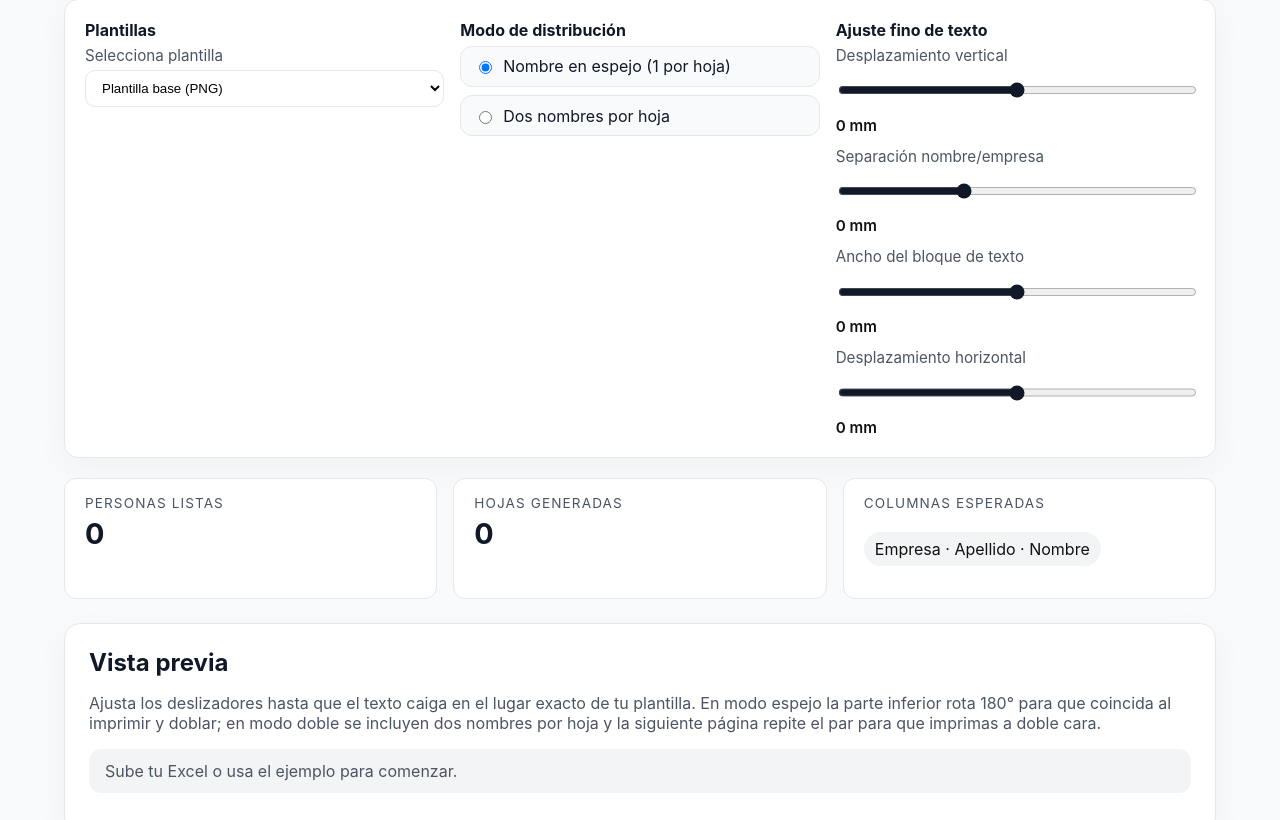
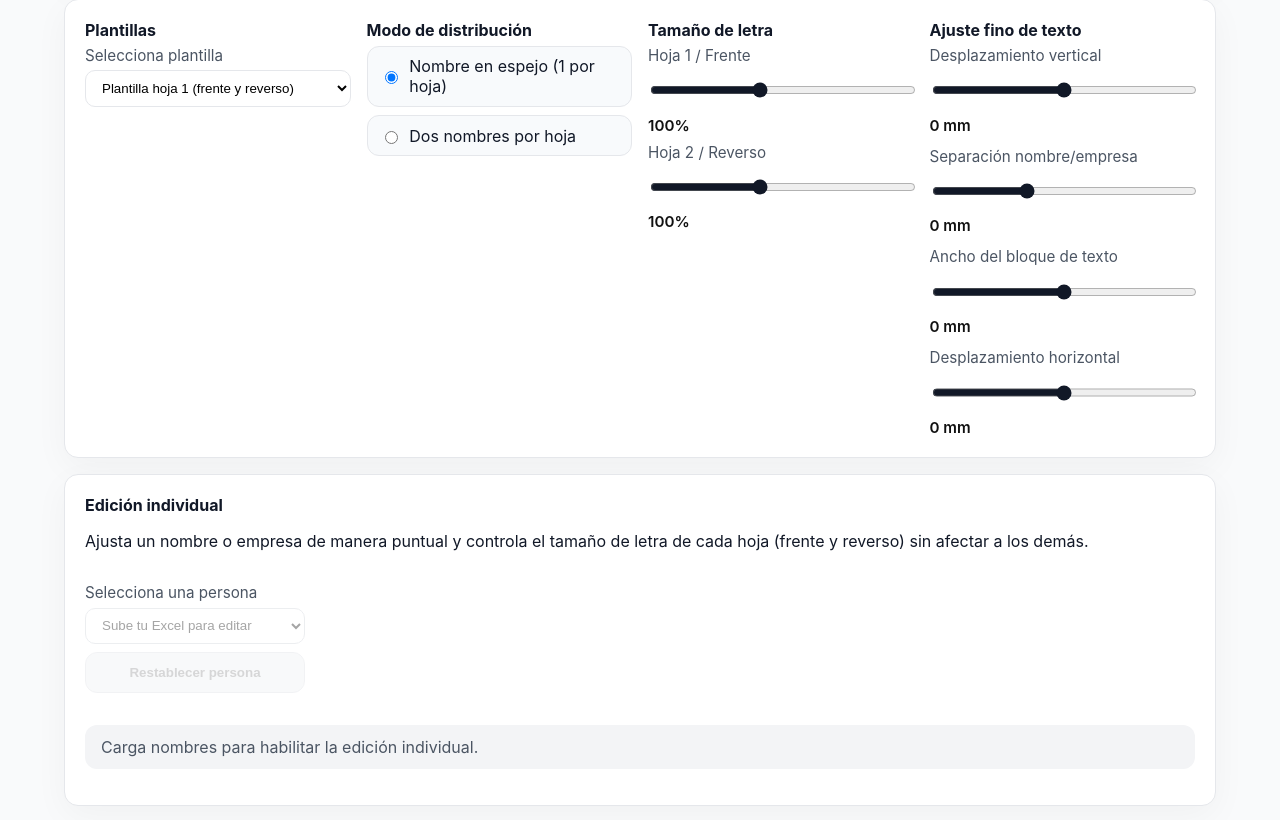
Before and after one commit to vicvaz074/automatizacion_nombres, a React (Vite) app: page / in a window 1280 px wide. Shown: the part 360-1180 px from the top of the page. Built offline with nearby package versions, Linux system fonts and the light colour scheme.

Commit message:
Add template and typography customization

```diff
--- a/src/App.css
+++ b/src/App.css
@@ -146,6 +146,18 @@ button.ghost {
   box-shadow: 0 10px 35px rgba(0, 0, 0, 0.04);
 }
 
+.panel--stacked {
+  grid-template-columns: 1fr;
+}
+
+.panel__heading {
+  display: flex;
+  align-items: flex-start;
+  justify-content: space-between;
+  gap: 1rem;
+  flex-wrap: wrap;
+}
+
 .panel__title {
   margin: 0 0 0.35rem;
   font-weight: 700;
@@ -161,6 +173,12 @@ button.ghost {
 }
 
 .controls.grid {
+  grid-template-columns: repeat(auto-fit, minmax(240px, 1fr));
+  gap: 0.75rem;
+}
+
+.editor-grid {
+  display: grid;
   grid-template-columns: repeat(auto-fit, minmax(240px, 1fr));
   gap: 0.75rem;
 }
--- a/src/App.jsx
+++ b/src/App.jsx
@@ -8,16 +8,22 @@ const FUTURA_STACK = "'Futura', 'Futura PT', 'Century Gothic', 'Arial', sans-ser
 
 const TEMPLATE_OPTIONS = [
   {
-    id: 'png-default',
-    label: 'Plantilla base (PNG)',
+    id: 'sheet-one',
+    label: 'Plantilla hoja 1 (frente y reverso)',
     front: '/Plantilla_hoja_1.png',
+    back: '/Plantilla_hoja_1.png',
+  },
+  {
+    id: 'sheet-two',
+    label: 'Plantilla hoja 2 (frente y reverso)',
+    front: '/Plantilla_hoja_2.png',
     back: '/Plantilla_hoja_2.png',
   },
   {
-    id: 'svg-alt',
-    label: 'Plantilla alternativa (SVG)',
-    front: '/template-front.svg',
-    back: '/template-back.svg',
+    id: 'mixed',
+    label: 'Combinado: hoja 1 al frente · hoja 2 al reverso',
+    front: '/Plantilla_hoja_1.png',
+    back: '/Plantilla_hoja_2.png',
   },
   {
     id: 'custom',
@@ -193,7 +199,7 @@ function buildAttendees(rows) {
     .filter(Boolean)
 }
 
-function buildNameStyles(attendee, isBack, positionAdjustments) {
+function buildNameStyles(attendee, isBack, positionAdjustments, fontScale = 1) {
   const { fullName, company } = attendee
   const { nameFontSize, companyFontSize, namesGap, namesOffset, namesWidth } = getTypographyMetrics(fullName, company)
 
@@ -202,11 +208,14 @@ function buildNameStyles(attendee, isBack, positionAdjustments) {
   const adjustedWidth = Math.max(50, namesWidth + positionAdjustments.width - (isBack ? 2 : 0))
   const topOffset = Math.max(12.5, adjustedOffset - 8.2)
   const bottomOffset = Math.max(10, adjustedOffset - 12.2)
+  const safeScale = Math.min(Math.max(fontScale, 0.6), 1.6)
+  const scaledNameSize = Math.round(nameFontSize * safeScale * 10) / 10
+  const scaledCompanySize = Math.round(companyFontSize * safeScale * 10) / 10
 
   return {
     fontFamily: FUTURA_STACK,
-    '--name-size': `${nameFontSize}pt`,
-    '--company-size': `${companyFontSize}pt`,
+    '--name-size': `${scaledNameSize}pt`,
+    '--company-size': `${scaledCompanySize}pt`,
     '--names-gap': `${adjustedGap}mm`,
     '--names-offset': `${adjustedOffset}mm`,
     '--names-offset-top': `${topOffset}mm`,
@@ -216,12 +225,18 @@ function buildNameStyles(attendee, isBack, positionAdjustments) {
   }
 }
 
-function BadgeFace({ attendees, variant = 'front', template, layoutMode, positionAdjustments }) {
+function BadgeFace({ attendees, variant = 'front', template, layoutMode, positionAdjustments, fontScale }) {
   const isBack = variant === 'back'
   const templateSrc = isBack ? template.back : template.front
   const [first, second] = attendees
-  const primaryStyles = buildNameStyles(first, isBack, positionAdjustments)
-  const secondaryStyles = second ? buildNameStyles(second, isBack, positionAdjustments) : primaryStyles
+  const baseScale = isBack ? fontScale.back : fontScale.front
+  const primaryScale = baseScale * (isBack ? first.fontScaleBack ?? 1 : first.fontScaleFront ?? 1)
+  const secondaryScale =
+    baseScale * (isBack ? second?.fontScaleBack ?? 1 : second?.fontScaleFront ?? 1)
+  const primaryStyles = buildNameStyles(first, isBack, positionAdjustments, primaryScale)
+  const secondaryStyles = second
+    ? buildNameStyles(second, isBack, positionAdjustments, secondaryScale)
+    : primaryStyles
   const isMirrorLayout = layoutMode === 'mirror'
 
   return (
@@ -270,6 +285,9 @@ function App() {
   const [customTemplate, setCustomTemplate] = useState({ front: '', back: '' })
   const [layoutMode, setLayoutMode] = useState('mirror')
   const [positionAdjustments, setPositionAdjustments] = useState({ vertical: 0, gap: 0, width: 0, horizontal: 0 })
+  const [fontScale, setFontScale] = useState({ front: 1, back: 1 })
+  const [attendeeOverrides, setAttendeeOverrides] = useState({})
+  const [editingIndex, setEditingIndex] = useState(0)
   const [objectUrls, setObjectUrls] = useState([])
   const [isExporting, setIsExporting] = useState(false)
 
@@ -279,6 +297,14 @@ function App() {
     },
     [objectUrls]
   )
+
+  useEffect(() => {
+    setEditingIndex((prev) => {
+      if (!attendees.length) return 0
+      if (prev >= attendees.length) return 0
+      return prev
+    })
+  }, [attendees.length])
 
   const handleFile = async (event) => {
     setError('')
@@ -296,6 +322,8 @@ function App() {
         setError('No se encontraron filas con las columnas "Empresa", "Apellido" y "Nombre".')
       }
       setAttendees(parsed)
+      setAttendeeOverrides({})
+      setEditingIndex(0)
     } catch (err) {
       console.error(err)
       setError('No pudimos leer el archivo. Asegúrate de subir un Excel (.xlsx) con las columnas esperadas.')
@@ -318,11 +346,34 @@ function App() {
       Nombre: row.firstName,
     }))
     setAttendees(buildAttendees(sampleRows))
+    setAttendeeOverrides({})
+    setEditingIndex(0)
     setError('')
   }
 
   const updatePosition = (field, value) => {
     setPositionAdjustments((prev) => ({ ...prev, [field]: value }))
+  }
+
+  const updateFontScale = (side, value) => {
+    setFontScale((prev) => ({ ...prev, [side]: value }))
+  }
+
+  const updateAttendeeOverride = (index, field, value) => {
+    setAttendeeOverrides((prev) => ({
+      ...prev,
+      [index]: {
+        ...(prev[index] || {}),
+        [field]: value,
+      },
+    }))
+  }
+
+  const resetAttendeeOverride = (index) => {
+    setAttendeeOverrides((prev) => {
+      const { [index]: removed, ...rest } = prev
+      return rest
+    })
   }
 
   const activeTemplate = useMemo(() => {
@@ -336,18 +387,33 @@ function App() {
     [activeTemplate]
   )
 
+  const decoratedAttendees = useMemo(
+    () =>
+      attendees.map((attendee, index) => {
+        const overrides = attendeeOverrides[index] || {}
+        return {
+          ...attendee,
+          fullName: overrides.name ?? attendee.fullName,
+          company: overrides.company ?? attendee.company,
+          fontScaleFront: overrides.fontScaleFront ?? 1,
+          fontScaleBack: overrides.fontScaleBack ?? 1,
+        }
+      }),
+    [attendeeOverrides, attendees]
+  )
+
   const badgeGroups = useMemo(() => {
-    if (layoutMode === 'mirror') return attendees.map((attendee) => [attendee])
+    if (layoutMode === 'mirror') return decoratedAttendees.map((attendee) => [attendee])
 
     const groups = []
-    for (let i = 0; i < attendees.length; i += 2) {
-      groups.push(attendees.slice(i, i + 2))
+    for (let i = 0; i < decoratedAttendees.length; i += 2) {
+      groups.push(decoratedAttendees.slice(i, i + 2))
     }
     return groups
-  }, [attendees, layoutMode])
+  }, [decoratedAttendees, layoutMode])
 
   const totalSheets = useMemo(() => badgeGroups.length, [badgeGroups])
-  const totalPeople = useMemo(() => attendees.length, [attendees])
+  const totalPeople = useMemo(() => decoratedAttendees.length, [decoratedAttendees])
 
   const handleDownloadPDF = async () => {
     if (!badgeGroups.length || missingCustomTemplate) return
@@ -464,6 +530,36 @@ function App() {
         </div>
 
         <div>
+          <p className="panel__title">Tamaño de letra</p>
+          <div className="controls controls--inline">
+            <label className="control">
+              <span>Hoja 1 / Frente</span>
+              <input
+                type="range"
+                min="0.6"
+                max="1.6"
+                step="0.05"
+                value={fontScale.front}
+                onChange={(event) => updateFontScale('front', Number(event.target.value))}
+              />
+              <span className="control__value">{Math.round(fontScale.front * 100)}%</span>
+            </label>
+            <label className="control">
+              <span>Hoja 2 / Reverso</span>
+              <input
+                type="range"
+                min="0.6"
+                max="1.6"
+                step="0.05"
+                value={fontScale.back}
+                onChange={(event) => updateFontScale('back', Number(event.target.value))}
+              />
+              <span className="control__value">{Math.round(fontScale.back * 100)}%</span>
+            </label>
+          </div>
+        </div>
+
+        <div>
           <p className="panel__title">Ajuste fino de texto</p>
           <div className="controls grid">
             <label className="control">
@@ -518,6 +614,90 @@ function App() {
         </div>
       </section>
 
+      <section className="panel panel--stacked">
+        <div className="panel__heading">
+          <div>
+            <p className="panel__title">Edición individual</p>
+            <p className="helper">
+              Ajusta un nombre o empresa de manera puntual y controla el tamaño de letra de cada hoja (frente y reverso)
+              sin afectar a los demás.
+            </p>
+          </div>
+          <div className="controls controls--inline">
+            <label className="control">
+              <span>Selecciona una persona</span>
+              <select
+                value={decoratedAttendees.length ? editingIndex : ''}
+                onChange={(event) => setEditingIndex(Number(event.target.value))}
+                disabled={!decoratedAttendees.length}
+              >
+                {!decoratedAttendees.length && <option value="">Sube tu Excel para editar</option>}
+                {decoratedAttendees.map((person, index) => (
+                  <option key={`${person.fullName}-${index}`} value={index}>
+                    {person.fullName || `Persona ${index + 1}`}
+                  </option>
+                ))}
+              </select>
+            </label>
+            <button
+              type="button"
+              className="ghost"
+              disabled={!decoratedAttendees.length}
+              onClick={() => resetAttendeeOverride(editingIndex)}
+            >
+              Restablecer persona
+            </button>
+          </div>
+        </div>
+
+        {decoratedAttendees.length > 0 ? (
+          <div className="editor-grid">
+            <label className="control">
+              <span>Nombre a mostrar</span>
+              <input
+                type="text"
+                value={attendeeOverrides[editingIndex]?.name ?? attendees[editingIndex]?.fullName ?? ''}
+                onChange={(event) => updateAttendeeOverride(editingIndex, 'name', event.target.value)}
+              />
+            </label>
+            <label className="control">
+              <span>Empresa a mostrar</span>
+              <input
+                type="text"
+                value={attendeeOverrides[editingIndex]?.company ?? attendees[editingIndex]?.company ?? ''}
+                onChange={(event) => updateAttendeeOverride(editingIndex, 'company', event.target.value)}
+              />
+            </label>
+            <label className="control">
+              <span>Tamaño solo para hoja 1 (frente)</span>
+              <input
+                type="range"
+                min="0.6"
+                max="1.6"
+                step="0.05"
+                value={attendeeOverrides[editingIndex]?.fontScaleFront ?? 1}
+                onChange={(event) => updateAttendeeOverride(editingIndex, 'fontScaleFront', Number(event.target.value))}
+              />
+              <span className="control__value">{Math.round((attendeeOverrides[editingIndex]?.fontScaleFront ?? 1) * 100)}%</span>
+            </label>
+            <label className="control">
+              <span>Tamaño solo para hoja 2 (reverso)</span>
+              <input
+                type="range"
+                min="0.6"
+                max="1.6"
+                step="0.05"
+                value={attendeeOverrides[editingIndex]?.fontScaleBack ?? 1}
+                onChange={(event) => updateAttendeeOverride(editingIndex, 'fontScaleBack', Number(event.target.value))}
+              />
+              <span className="control__value">{Math.round((attendeeOverrides[editingIndex]?.fontScaleBack ?? 1) * 100)}%</span>
+            </label>
+          </div>
+        ) : (
+          <p className="empty">Carga nombres para habilitar la edición individual.</p>
+        )}
+      </section>
+
       {error && <div className="alert">{error}</div>}
 
       <section className="status">
@@ -555,6 +735,7 @@ function App() {
                 template={activeTemplate}
                 layoutMode={layoutMode}
                 positionAdjustments={positionAdjustments}
+                fontScale={fontScale}
               />
               <BadgeFace
                 attendees={group}
@@ -562,6 +743,7 @@ function App() {
                 template={activeTemplate}
                 layoutMode={layoutMode}
                 positionAdjustments={positionAdjustments}
+                fontScale={fontScale}
               />
             </div>
           ))}
```
